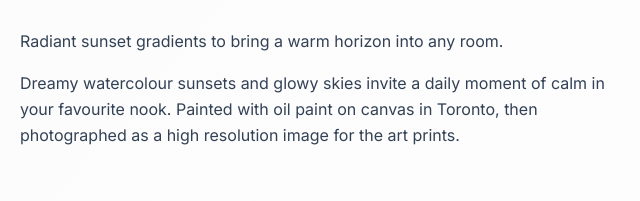
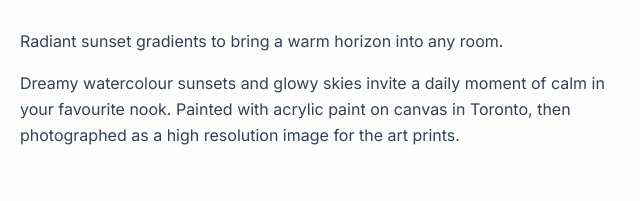
Before and after one commit to katisunray/katisunray.github.io, an Eleventy site: page src/content/products/art-print/collections/art-painting.md in a window 1280 px wide. Shown: the part 203-404 px from the top of the page, 640-1280 px from the left. Built offline with nearby package versions, Linux system fonts and the light colour scheme; Eleventy itself is replaced by a stand-in of ours; files that its build step writes are made by us from their sources.

Commit message:
Update art-painting.md

```diff
--- a/src/content/products/art-print/collections/art-painting.md
+++ b/src/content/products/art-print/collections/art-painting.md
@@ -31,4 +31,4 @@ seo:
 ---
 
 Dreamy watercolour sunsets and glowy skies invite a daily moment of calm in your favourite nook.
-Painted with oil paint on canvas in Toronto, then photographed as a high resolution image for the art prints.
+Painted with acrylic paint on canvas in Toronto, then photographed as a high resolution image for the art prints.
```
